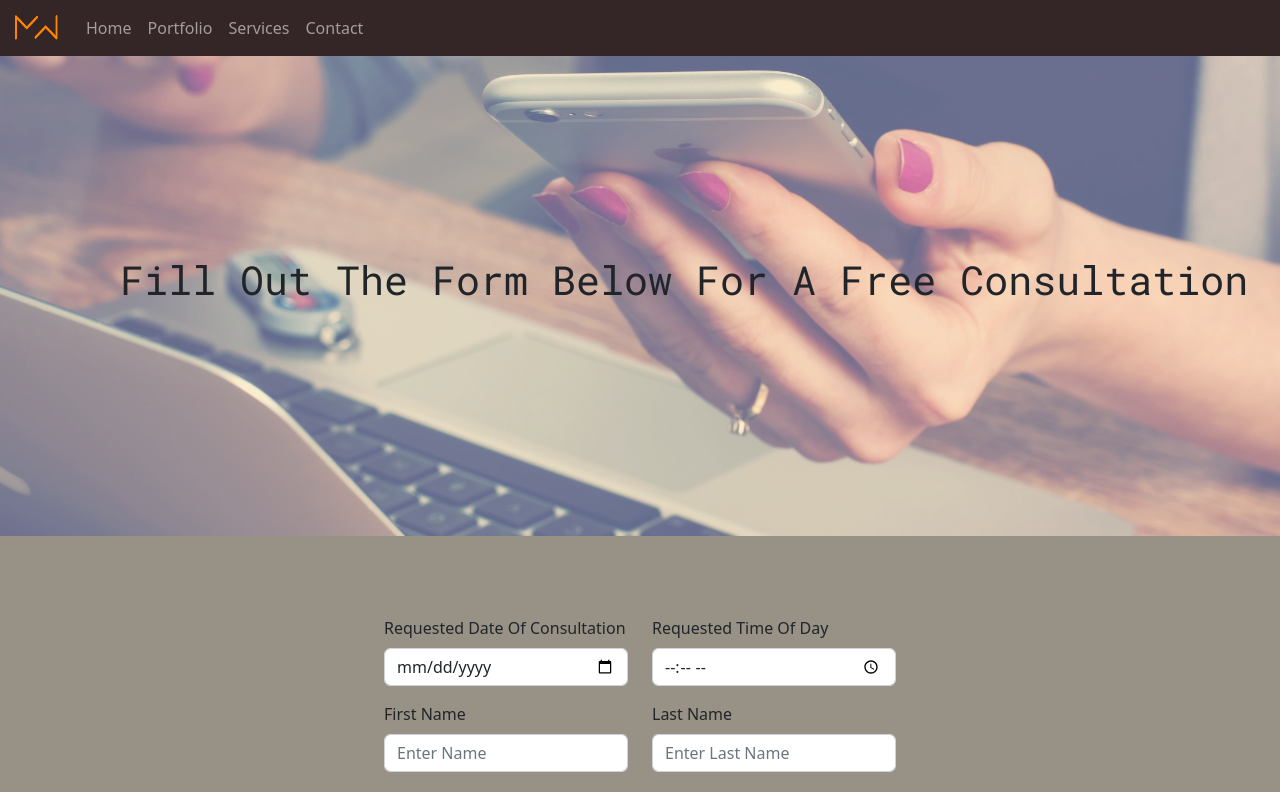
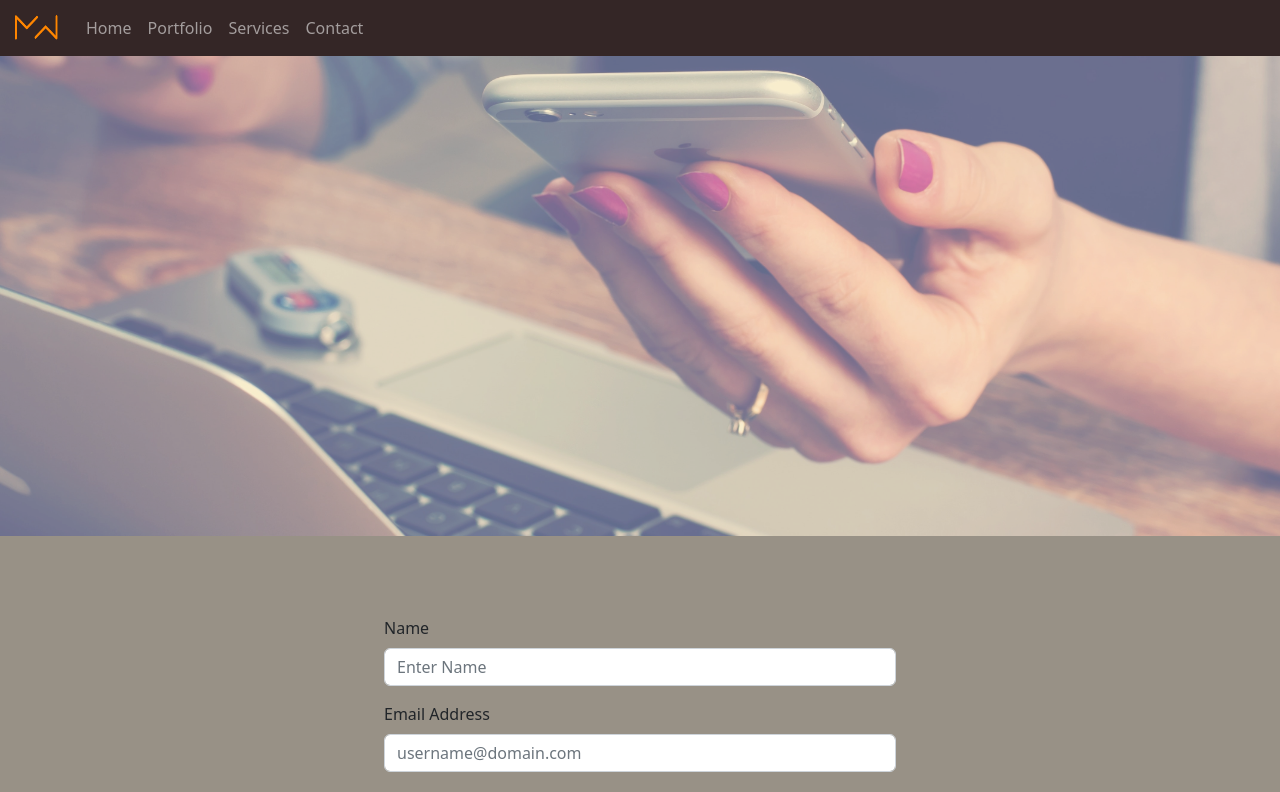
Before and after one commit to ShawnDietrich/die-tech, a React (Create React App) app: page /book in a window 1280 px wide. Shown: the top 792 px of the page. Built offline with nearby package versions, Linux system fonts and the light colour scheme; a web font is replaced by a local one.

Commit message:
removed date and time from booking page

```diff
--- a/src/App.css
+++ b/src/App.css
@@ -153,7 +153,7 @@ p {
 
 .backgroundImg {
   width: 100%;
-  height: 50em;
+  height: 55em;
   display: block;
   position: relative;
 }
@@ -240,6 +240,7 @@ p {
   .backgroundImg {
     width: 100%;
     height: 70em;
+    background-size: contain;
   }
   .containerRow {
     padding-top: 1em;
--- a/src/Pages/Book.js
+++ b/src/Pages/Book.js
@@ -16,12 +16,9 @@ const Book = () => {
                 Accept: "application/json",
             },
             body: JSON.stringify({
-                Date: e.target[0].value,
-                Time: e.target[1].value,
-                FirstName: e.target[2].value,
-                LastName: e.target[3].value,
-                Email: e.target[4].value,
-                Notes: e.target[5].value
+                Name: e.target[0].value,
+                Email: e.target[1].value,
+                Notes: e.target[2].value
             })
         }).then(() => {
             setShowMesg(true)
@@ -32,7 +29,7 @@ const Book = () => {
     return (
         <>
             <div className="bookHeader">
-                <h1>Fill Out The Form Below For A Free Consultation</h1>
+                <h1></h1>
             </div>
             <div className="formBackground">
                 <div className="bookForm">
@@ -40,26 +37,10 @@ const Book = () => {
 
                     <Form id="bookingForm" className="form" validated={validate} onSubmit={handleSubmit}>
 
-                        <Row className="mb-3">
-                            <Form.Group as={Col} controlId='formGridDate'>
-                                <Form.Label>Requested Date Of Consultation</Form.Label>
-                                <FormControl name="date" type="date" required />
-                            </Form.Group>
-                            <Form.Group as={Col} className="mp-3">
-                                <Form.Label>Requested Time Of Day</Form.Label>
-                                <FormControl name="time" type="time" required />
-                            </Form.Group>
-                        </Row>
-
                         <Row className='mb-3'>
                             <Form.Group as={Col} controlId='formGridFirstName'>
-                                <Form.Label>First Name</Form.Label>
+                                <Form.Label>Name</Form.Label>
                                 <FormControl name="firstName" type='firstName' placeholder='Enter Name' required />
-                            </Form.Group>
-
-                            <Form.Group as={Col} controlId='formGridLastName'>
-                                <Form.Label>Last Name</Form.Label>
-                                <FormControl name="lastName" type='lastName' placeholder='Enter Last Name' required />
                             </Form.Group>
                         </Row>
 
@@ -72,7 +53,7 @@ const Book = () => {
 
                         <Row className="mb-3">
                             <Form.Group className="mb-3" controlId="ControlTextarea">
-                                <Form.Label>Notes:</Form.Label>
+                                <Form.Label>Any additional information:</Form.Label>
                                 <Form.Control as="textarea" rows={3} />
                             </Form.Group>
                         </Row>
```
